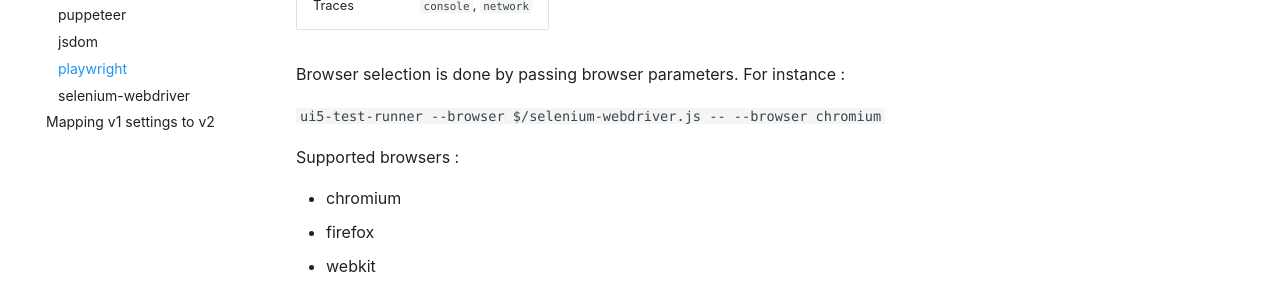
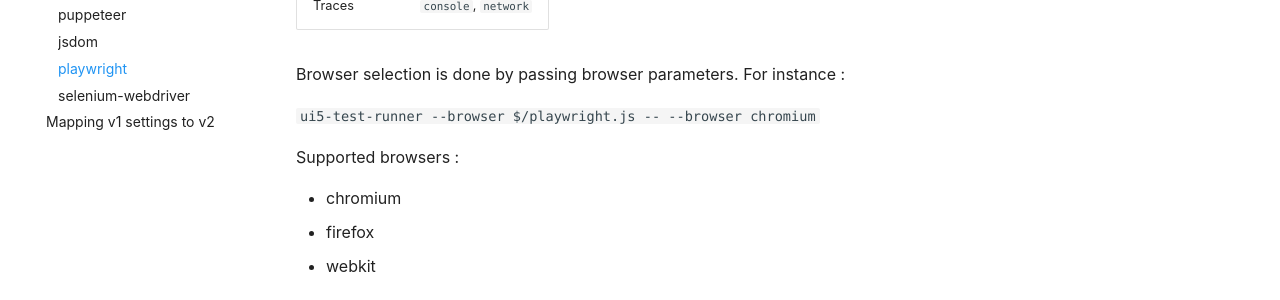
Before and after one commit to ArnaudBuchholz/ui5-test-runner, an MkDocs documentation site: the page built from docs/playwright.md, in a window 1280 px wide and 1261 px high. Shown: the part 429-729 px from the top of the window. Built offline with MkDocs 1.6.1 and Material for MkDocs 9.7.7, drawn with Linux system fonts in a browser that asks for light colours; comment, search, counter and statistics services are not loaded.

Commit message:
documentation: fix command line example for playwright

```diff
--- a/docs/playwright.md
+++ b/docs/playwright.md
@@ -11,7 +11,7 @@
 
 Browser selection is done by passing browser parameters. For instance :
 
-`ui5-test-runner --browser $/selenium-webdriver.js -- --browser chromium`
+`ui5-test-runner --browser $/playwright.js -- --browser chromium`
 
 Supported browsers :
 
```
